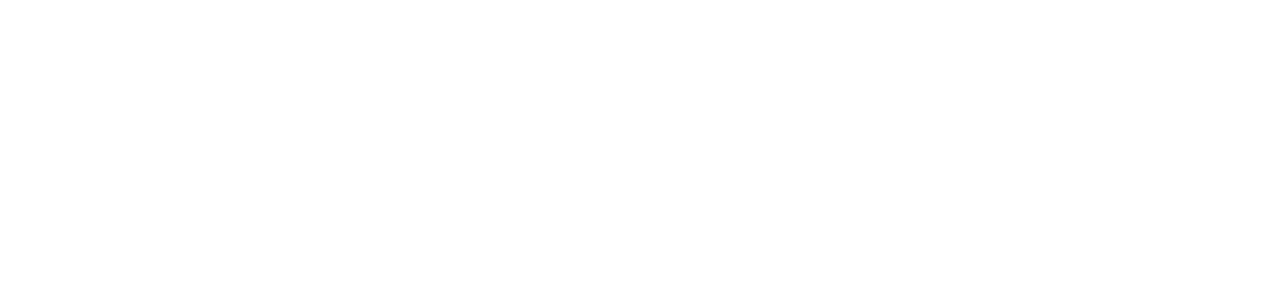
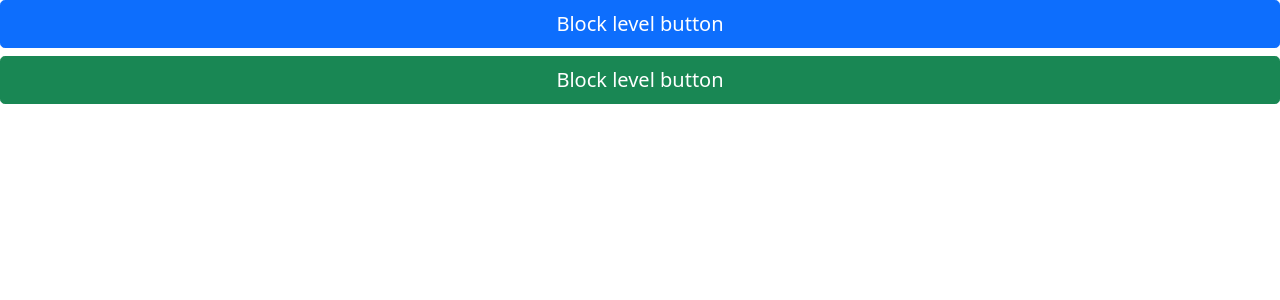
Before and after one commit to nik0laevvlad/todo-app, a React (Create React App) app: page / in a window 1280 px wide. Shown: the top 300 px of the page. Built offline with nearby package versions, Linux system fonts and the light colour scheme.

Commit message:
imported yarn

```diff
--- a/src/App.tsx
+++ b/src/App.tsx
@@ -1,8 +1,16 @@
 import React from 'react';
+import { Button } from "react-bootstrap";
+import 'bootstrap/dist/css/bootstrap.min.css';
 
 function App() {
   return (
-    <div>
+    <div className="d-grid gap-2">
+      <Button variant="primary" size="lg">
+        Block level button
+      </Button>
+      <Button variant="success" size="lg">
+        Block level button
+      </Button>
     </div>
   );
 }
```
Also changed, not shown: 1 other file (tests, documents, lock files or other folders).
